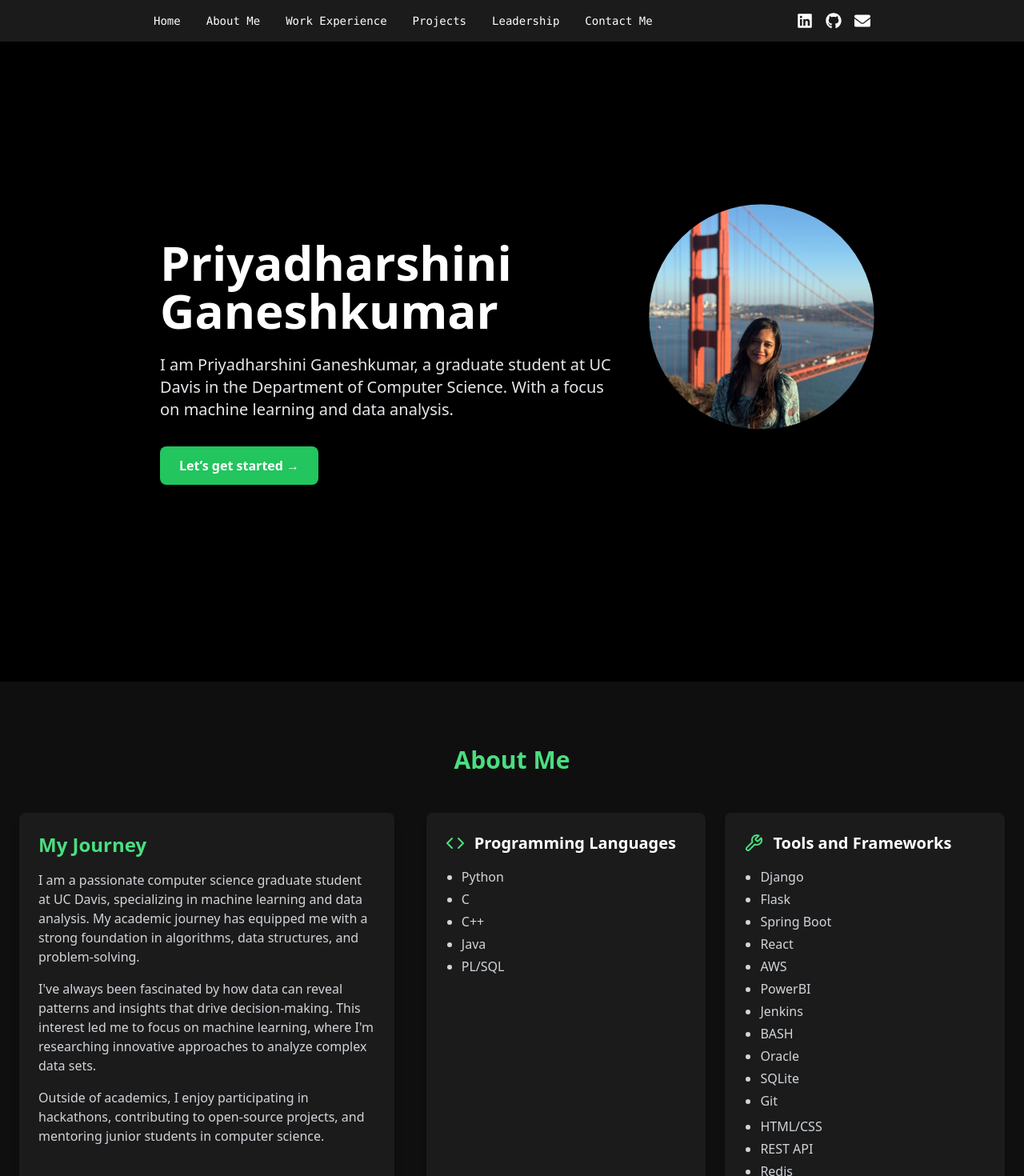
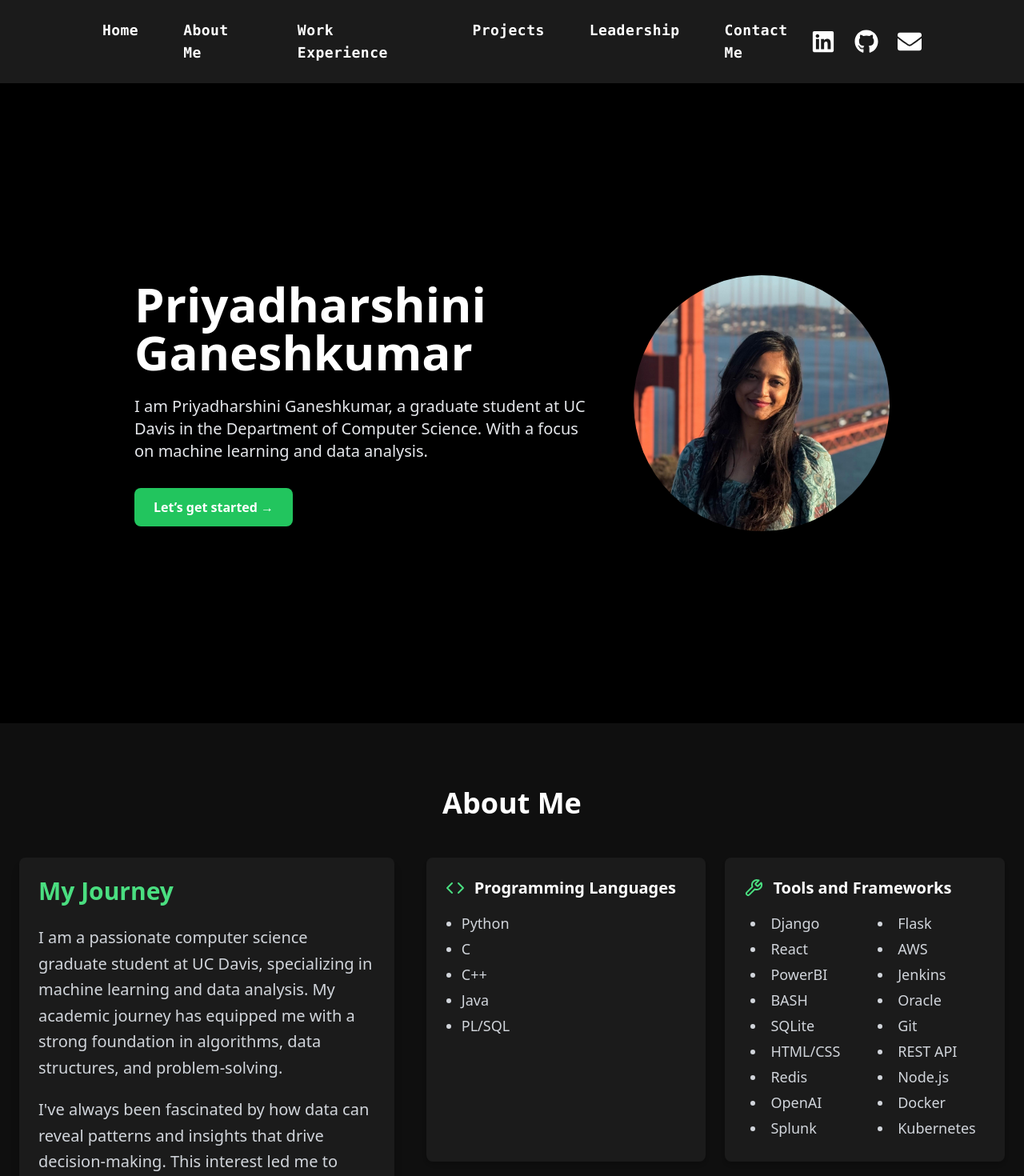
Before and after one commit to priyadharshini18-hub/priyadharshini.github.io, a React (Create React App) app: page / in a window 1280 px wide. Shown: the top 1470 px of the page at 80% size. Built offline with nearby package versions, Linux system fonts and the light colour scheme.

Commit message:
Added about page, corrections to image placement, skills

```diff
--- a/src/components/About.jsx
+++ b/src/components/About.jsx
@@ -11,8 +11,8 @@ const About = () => {
     {
       category: 'Tools and Frameworks',
       items: [
-        ['Django', 'Flask', 'Spring Boot', 'React', 'AWS', 'PowerBI', 'Jenkins', 'BASH', 'Oracle', 'SQLite', 'Git'],
-        ['HTML/CSS', 'REST API', 'Redis', 'Node.js', 'OpenAI', 'Docker', 'Splunk', 'Kubernetes', 'RabbitMQ']
+        ['Django', 'Flask', 'React', 'AWS', 'PowerBI', 'Jenkins', 'BASH', 'Oracle', 'SQLite', 'Git'],
+        ['HTML/CSS', 'REST API', 'Redis', 'Node.js', 'OpenAI', 'Docker', 'Splunk', 'Kubernetes']
       ],
       icon: <Wrench className="text-green-400" size={24} />,
     },
@@ -34,20 +34,21 @@ const About = () => {
   return (
     <section id="about" className="min-h-screen px-6 py-20 bg-[#0F0F0F] text-white">
       <div className="max-w-7xl mx-auto">
-        <h2 className="text-3xl font-bold mb-12 text-center text-green-400">About Me</h2>
+        {/* Title */}
+        <h2 className="text-4xl font-bold mb-12 text-center text-white">About Me</h2>
 
         <div className="grid grid-cols-1 lg:grid-cols-5 gap-10">
           {/* Left column: intro */}
           <div className="lg:col-span-2">
             <div className="bg-[#1B1B1B] p-6 rounded-lg shadow-lg h-full">
-              <h3 className="text-2xl font-semibold mb-4 text-green-400">My Journey</h3>
-              <p className="text-gray-300 mb-4">
+              <h3 className="text-3xl font-semibold mb-6 text-green-400">My Journey</h3>
+              <p className="text-gray-300 text-xl mb-5 leading-relaxed">
                 I am a passionate computer science graduate student at UC Davis, specializing in machine learning and data analysis. My academic journey has equipped me with a strong foundation in algorithms, data structures, and problem-solving.
               </p>
-              <p className="text-gray-300 mb-4">
+              <p className="text-gray-300 text-xl mb-5 leading-relaxed">
                 I've always been fascinated by how data can reveal patterns and insights that drive decision-making. This interest led me to focus on machine learning, where I'm researching innovative approaches to analyze complex data sets.
               </p>
-              <p className="text-gray-300">
+              <p className="text-gray-300 text-xl leading-relaxed">
                 Outside of academics, I enjoy participating in hackathons, contributing to open-source projects, and mentoring junior students in computer science.
               </p>
             </div>
@@ -65,21 +66,21 @@ const About = () => {
                     {skill.icon}
                     <h3 className="text-xl font-semibold ml-3 text-white">{skill.category}</h3>
                   </div>
-                  <ul className="list-disc pl-5 text-gray-300">
-                    {Array.isArray(skill.items[0]) ? (
-                      skill.items.map((row, rowIdx) => (
-                        <div key={rowIdx} className={rowIdx === 0 ? 'mb-2' : ''}>
-                          {row.map((item, idx) => (
-                            <li key={idx} className="mb-1">{item}</li>
-                          ))}
-                        </div>
-                      ))
-                    ) : (
-                      skill.items.map((item, idx) => (
-                        <li key={idx} className="mb-1">{item}</li>
-                      ))
-                    )}
-                  </ul>
+
+                  {/* 🔁 Tools section uses two-column bulleted layout */}
+                  {skill.category === 'Tools and Frameworks' ? (
+                    <ul className="grid grid-cols-2 gap-x-6 list-disc list-inside text-gray-300 pl-2">
+                      {skill.items.flat().map((item, idx) => (
+                        <li key={idx} className="mb-1 text-lg">{item}</li>
+                      ))}
+                    </ul>
+                  ) : (
+                    <ul className="list-disc pl-5 text-gray-300">
+                      {skill.items.map((item, idx) => (
+                        <li key={idx} className="mb-1 text-lg">{item}</li>
+                      ))}
+                    </ul>
+                  )}
                 </div>
               ))}
             </div>
--- a/src/components/Home.jsx
+++ b/src/components/Home.jsx
@@ -27,13 +27,22 @@ const Home = () => {
       </div>
 
       {/* Right Image */}
-      <div className="-mt-16 md:-mt-28 transform scale-110">
-        <img
-          src={profileImage}
-          alt="Priyadharshini Ganeshkumar"
-          className="rounded-full w-64 h-64 object-cover shadow-xl"
-        />
-      </div>
+
+      <div className="relative h-80 w-80 overflow-hidden rounded-full shadow-xl">
+  <img
+    src={profileImage}
+    alt="Priyadharshini Ganeshkumar"
+    className="absolute w-[150%] h-[150%] object-cover"
+    style={{
+      top: "-54%",     // move image up more
+      left: "1%",    // move image slightly right
+      transform: "scale(1.5)"
+    }}
+  />
+</div>
+
+
+
     </section>
   );
 };
--- a/src/components/Navbar.jsx
+++ b/src/components/Navbar.jsx
@@ -3,25 +3,25 @@ import { FaLinkedin, FaEnvelope, FaGithub } from 'react-icons/fa';
 
 const Navbar = () => {
   return (
-    <div className="w-full flex justify-center sticky top-0 z-50 bg-[#1B1B1B] py-4 shadow-sm">
-      <nav className="w-[70%] flex justify-between items-center text-white">
+    <div className="w-full flex justify-center sticky top-0 z-50 bg-[#1B1B1B] py-6 shadow-md">
+      <nav className="w-[80%] flex justify-between items-center text-white">
         {/* Menu - left side */}
-        <ul className="flex gap-8 text-sm font-mono">
-          <li><a href="#home" className="hover:text-green-400">Home</a></li>
-          <li><a href="#about" className="hover:text-green-400">About Me</a></li>
-          <li><a href="#work" className="hover:text-green-400">Work Experience</a></li>
-          <li><a href="#projects" className="hover:text-green-400">Projects</a></li>
-          <li><a href="#leadership" className="hover:text-green-400">Leadership</a></li>
-          <li><a href="#contactme" className="hover:text-green-400">Contact Me</a></li>
+        <ul className="flex gap-14 text-lg font-mono font-semibold tracking-wide">
+          <li><a href="#home" className="hover:text-green-400 transition-colors">Home</a></li>
+          <li><a href="#about" className="hover:text-green-400 transition-colors">About Me</a></li>
+          <li><a href="#work" className="hover:text-green-400 transition-colors">Work Experience</a></li>
+          <li><a href="#projects" className="hover:text-green-400 transition-colors">Projects</a></li>
+          <li><a href="#leadership" className="hover:text-green-400 transition-colors">Leadership</a></li>
+          <li><a href="#contactme" className="hover:text-green-400 transition-colors">Contact Me</a></li>
         </ul>
 
         {/* Icons - right side */}
-        <div className="flex gap-4 text-xl">
+        <div className="flex gap-6 text-3xl">
           <a
             href="https://www.linkedin.com/in/priyadharshini-ganeshkumar/"
             target="_blank"
             rel="noreferrer"
-            className="hover:text-green-400"
+            className="hover:text-green-400 transition-colors"
           >
             <FaLinkedin />
           </a>
@@ -29,13 +29,13 @@ const Navbar = () => {
             href="https://github.com/priyadharshini18-hub"
             target="_blank"
             rel="noreferrer"
-            className="hover:text-green-400"
+            className="hover:text-green-400 transition-colors"
           >
             <FaGithub />
           </a>
           <a
             href="mailto:priyadharshini6508@gmail.com"
-            className="hover:text-green-400"
+            className="hover:text-green-400 transition-colors"
           >
             <FaEnvelope />
           </a>
```
